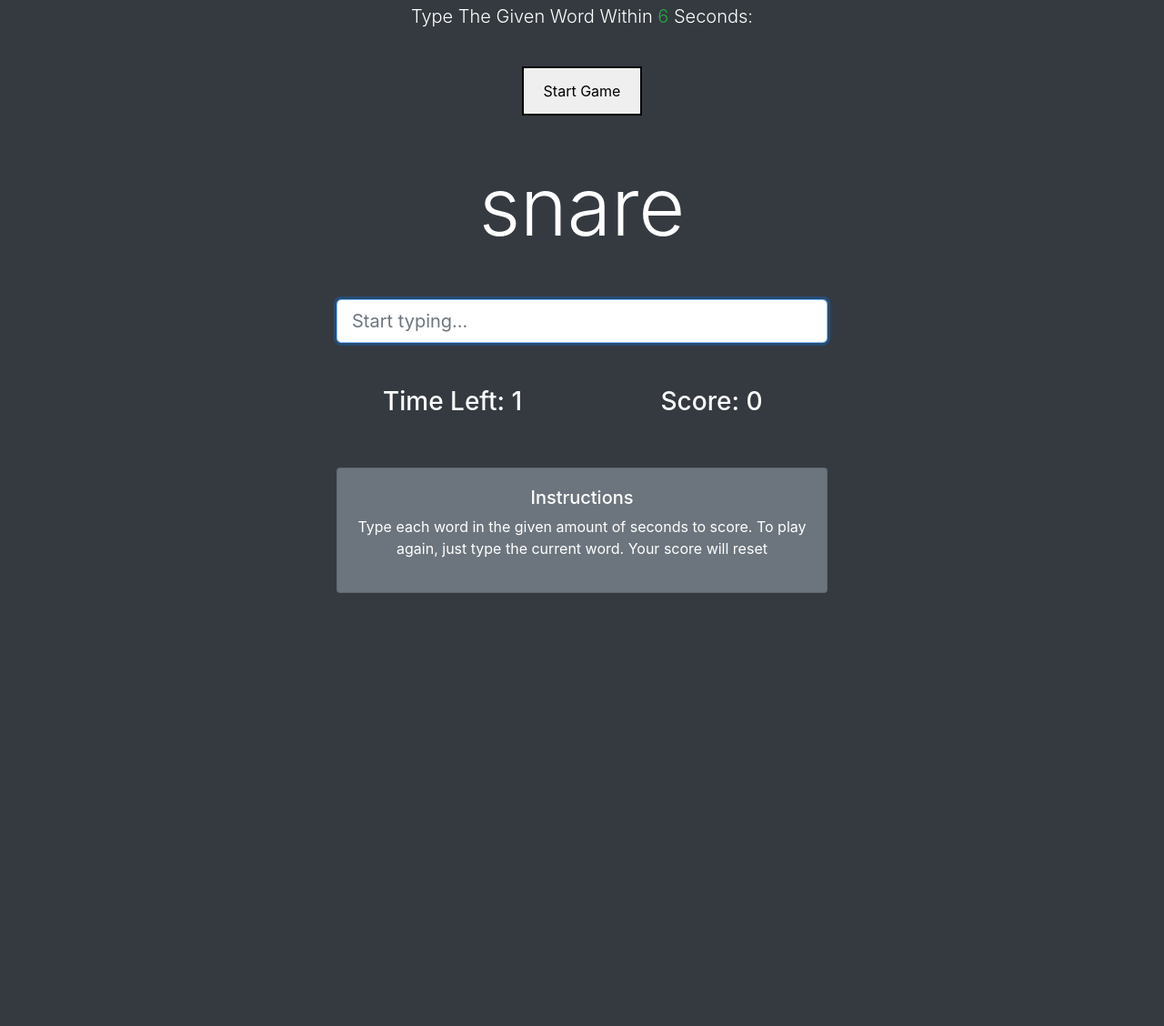
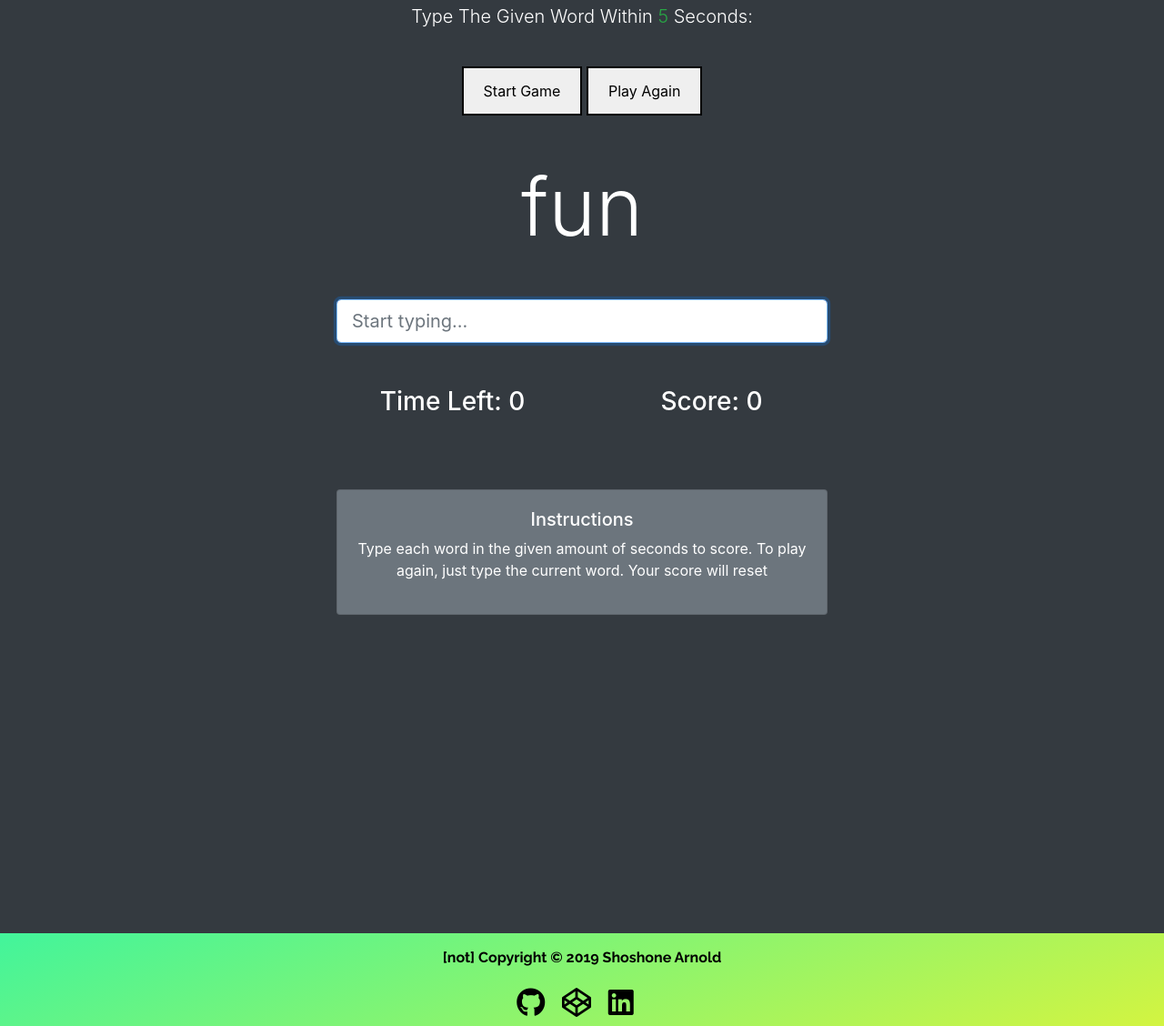
Before and after one commit to shoshonearnold/Word-Typing-Game, a plain HTML site: page index.html in a window 1280 px wide. Shown: the part 133-1261 px from the top of the page at 91% size. Before the commit the page ends 800 px from the top, so only its background shows below. Drawn offline with nearby package versions, Linux system fonts and the light colour scheme.

Commit message:
updated features
added buttons to initialize the game & refresh the game. working on updating score as you progress

```diff
--- a/index.html
+++ b/index.html
@@ -6,9 +6,10 @@
   <meta name="viewport" content="width=device-width, initial-scale=1.0">
   <meta http-equiv="X-UA-Compatible" content="ie=edge">
   <title>WordBeater</title>
+  <link href="https://fonts.googleapis.com/css?family=Raleway:700" rel="stylesheet">
   <link rel="stylesheet" type="text/css" href="styles.css">
-  <link rel="stylesheet" href="https://stackpath.bootstrapcdn.com/bootstrap/4.1.3/css/bootstrap.min.css" integrity="sha384-MCw98/SFnGE8fJT3GXwEOngsV7Zt27NXFoaoApmYm81iuXoPkFOJwJ8ERdknLPMO"
-    crossorigin="anonymous">
+  <link rel="stylesheet" href="https://stackpath.bootstrapcdn.com/bootstrap/4.1.3/css/bootstrap.min.css" integrity="sha384-MCw98/SFnGE8fJT3GXwEOngsV7Zt27NXFoaoApmYm81iuXoPkFOJwJ8ERdknLPMO" crossorigin="anonymous">
+  <link rel="stylesheet" href="https://use.fontawesome.com/releases/v5.2.0/css/all.css" integrity="sha384-hWVjflwFxL6sNzntih27bfxkr27PmbbK/iSvJ+a4+0owXq79v+lsFkW54bOGbiDQ" crossorigin="anonymous">
 </head>
 
 <body class="bg-dark text-white ">
@@ -24,7 +25,8 @@
           <span class="text-success" id="seconds">5</span> Seconds:</p>
         <br>
 
-        <button type="button">Start Game</button>
+        <button type="button" id="startgame" onclick="init(e);">Start Game</button>
+        <button type="button" id="restart-page">Play Again</button>
 
         <br><br><br>
 
@@ -45,7 +47,7 @@
             </h3>
           </div>
         </div>
-
+          <br>
         <!-- Instructions -->
         <div class="row mt-5">
           <div class="col-md-12">
@@ -60,6 +62,17 @@
     </div>
   </div>
 
+  <div>
+    <footer>
+      <p id="mainfooter">[not] Copyright &copy; 2019 Shoshone Arnold</p>
+				<a href="https://github.com/shoshonearnold" target="_blank">
+					<i class="fab fa-github fa-2x"></i></a>
+				<a href="https://codepen.io/EastCoastShony/" target="_blank">
+					<i class="fab fa-codepen fa-2x"></i></a>
+				<a href="https://www.linkedin.com/in/shoshone-arnold/" target="_blank">
+					<i class="fab fa-linkedin fa-2x"></i></a>
+    </footer>
+  </div>
 
 <script src="main.js"></script>
 </body>
--- a/main.js
+++ b/main.js
@@ -1,12 +1,10 @@
-window.addEventListener('load', init);
-
 //Globals
 
 // Availible Levels
 const levels = {
-	easy: 6,
-	medium: 4,
-	hard: 2,
+	easy: 8,
+	medium: 5,
+	hard: 3,
 };
 
 // To change Level
@@ -23,6 +21,12 @@ const ScoreDisplay = document.querySelector('#score');
 const timeDisplay = document.querySelector('#time');
 const message = document.querySelector('#message');
 const seconds = document.querySelector('#seconds');
+const startGame = document.querySelector('#startgame');
+const restartGame = document.querySelector('#restart-page');
+
+startGame.addEventListener('click', init);
+restartGame.addEventListener('click', refresh);
+
 
 const words = [
 	'fun',
@@ -53,16 +57,11 @@ const words = [
 ];
 
 //Initialize Game
-function init() {
-	// Show number of seconds in UI
+function init(e) {
 	seconds.innerHTML = currentLevel;
-	//load word from array
 	showWord(words);
-	// Start matching on word input
 	wordInput.addEventListener('input', startMatch);
-	// Call countdown every Second
 	setInterval(countdown, 1000);
-	// Check game status
 	setInterval(checkStatus, 50);
 }
 
@@ -75,8 +74,6 @@ function startMatch() {
 		wordInput.value ='';
 		score++;
 	}
-
-	// if score is -1, display 0
 	if (score === -1) {
 		scoreDisplay.innerHTML = 0;
 	} else {
@@ -110,7 +107,6 @@ function countdown() {
 	// Decrement
 	time--;
 	} else if (time === 0) {
-		//Game is over
 		isPlaying = false;
 	}
 	 // Show time
@@ -124,3 +120,7 @@ function checkStatus() {
 		score = -1;
 	}
 }
+
+function refresh() {
+	window.location.reload(true);
+}
--- a/styles.css
+++ b/styles.css
@@ -7,6 +7,31 @@ button {
 }
 
 button:hover {
-  background-color: #3b3c42; /* Green */
+  background-color: #3b3c42;
   color: white;
 }
+
+i {
+  margin: 0;
+  padding-top: 5px;
+  color: #000000;
+  padding-right: 15px;
+}
+
+i:hover {
+  color: #5d5e60;
+}
+
+
+footer {
+  font-family: 'Raleway', sans-serif;
+  text-align: center;
+  margin-top: 350px;
+  padding-top: 15px;
+  padding-bottom: 7px;
+  background-image: linear-gradient(160deg, #42f49b , #d3f441)
+}
+
+#mainfooter {
+  color: #000000;
+}
```
